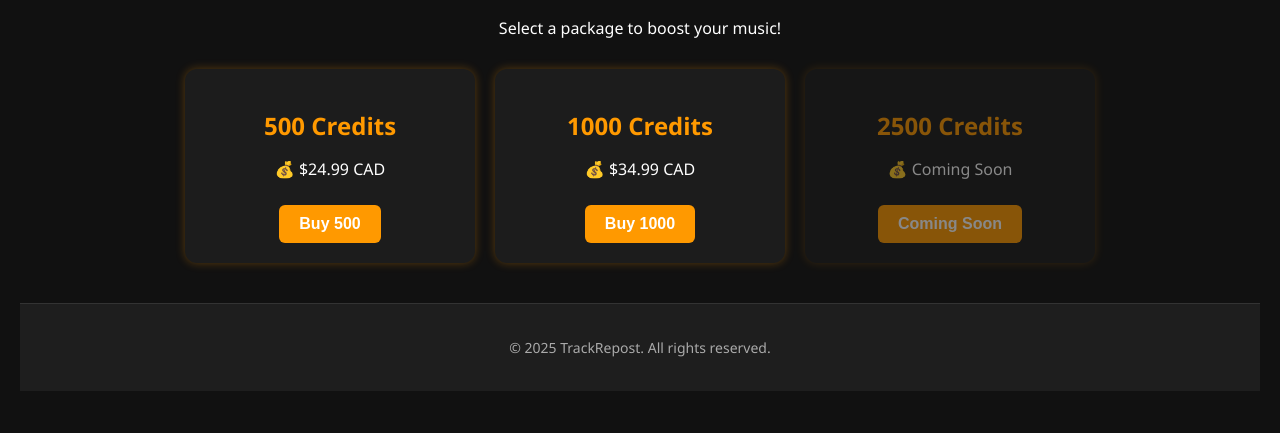
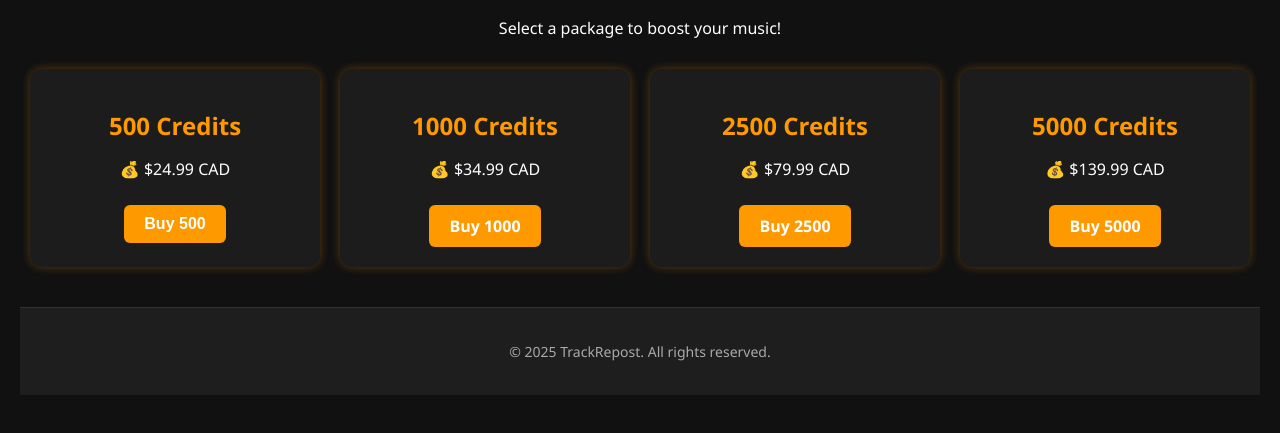
Before and after one commit to Truce604/trackrepost-clean, a website: page public/credits.html in a window 1280 px wide. Shown: the part 135-568 px from the top of the page. Drawn offline with Linux system fonts and the light colour scheme.

Commit message:
Update credits.html

```diff
--- a/public/credits.html
+++ b/public/credits.html
@@ -63,13 +63,10 @@
       font-weight: bold;
       margin-top: 10px;
       text-decoration: none;
+      display: inline-block;
     }
     .buy-btn:hover {
       background-color: #e88a00;
-    }
-    .coming-soon {
-      opacity: 0.5;
-      pointer-events: none;
     }
   </style>
 </head>
@@ -91,13 +88,19 @@
       <div class="credit-card">
         <h2>1000 Credits</h2>
         <p>💰 $34.99 CAD</p>
-        <button class="buy-btn" onclick="startCheckout(3499, 1000)">Buy 1000</button>
+        <a href="https://square.link/u/xIcjDvkN" target="_blank" class="buy-btn">Buy 1000</a>
       </div>
 
-      <div class="credit-card coming-soon">
+      <div class="credit-card">
         <h2>2500 Credits</h2>
-        <p>💰 Coming Soon</p>
-        <button class="buy-btn" disabled>Coming Soon</button>
+        <p>💰 $79.99 CAD</p>
+        <a href="https://square.link/u/2UA8zQ5D" target="_blank" class="buy-btn">Buy 2500</a>
+      </div>
+
+      <div class="credit-card">
+        <h2>5000 Credits</h2>
+        <p>💰 $139.99 CAD</p>
+        <a href="https://square.link/u/xIcjDvkN" target="_blank" class="buy-btn">Buy 5000</a>
       </div>
     </div>
   </main>
@@ -121,7 +124,7 @@
             'Content-Type': 'application/json',
           },
           body: JSON.stringify({
-            amount: parseInt(amount),  // 🔥 FORCE INTEGER
+            amount: parseInt(amount),
             credits,
             userId: user.uid,
           }),
```
